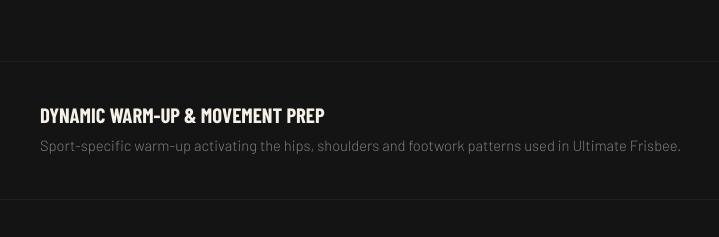
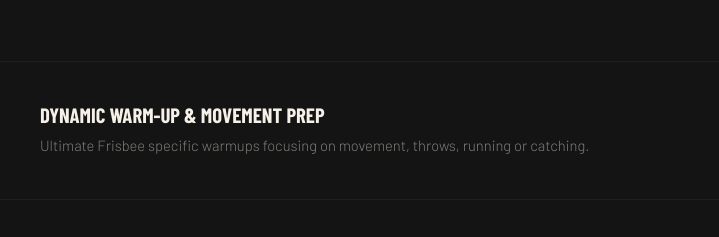
Before and after one commit to kieran219/dcultiacademy, a plain HTML site: page programmes.html in a window 1280 px wide. Shown: the part 1825-2062 px from the top of the page, 120-839 px from the left. Drawn offline with nearby package versions, Linux system fonts and the light colour scheme; a web font is replaced by a local one.

Commit message:
Update programmes.html

```diff
--- a/programmes.html
+++ b/programmes.html
@@ -175,7 +175,7 @@
         <div class="step-num">01</div>
         <div class="step-body">
           <div class="step-title">Dynamic Warm-Up & Movement Prep</div>
-          <div class="step-desc">Sport-specific warm-up activating the hips, shoulders and footwork patterns used in Ultimate Frisbee.</div>
+          <div class="step-desc">Ultimate Frisbee specific warmups focusing on movement, throws, running or catching.</div>
         </div>
       </div>
       <div class="step reveal">
```
